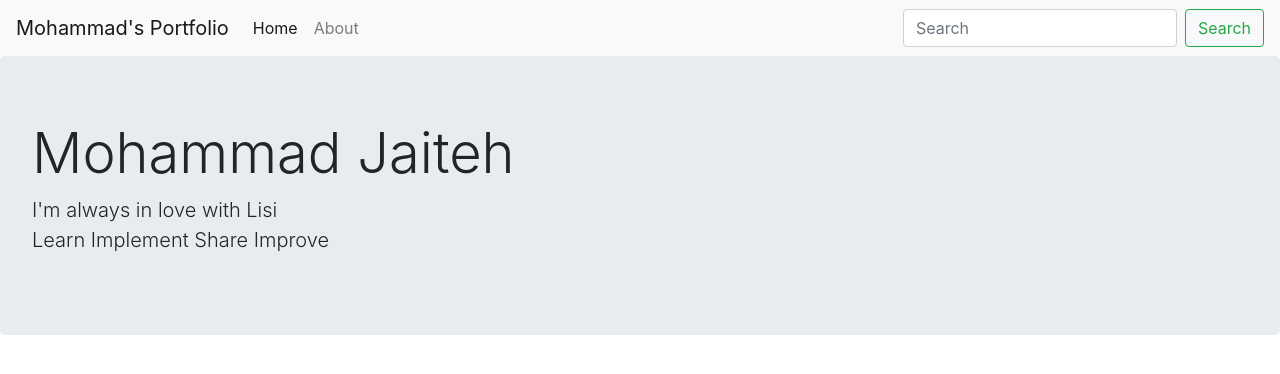
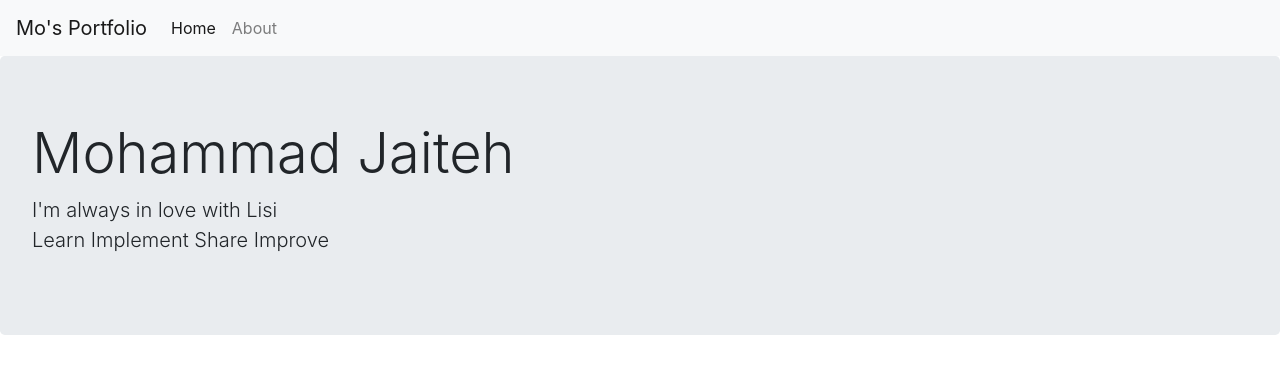
Before and after one commit to younhash/my-portfolio, a plain HTML site: page index.html in a window 1280 px wide. Drawn offline with nearby package versions, Linux system fonts and the light colour scheme.

Commit message:
clean up

```diff
--- a/index.html
+++ b/index.html
@@ -14,7 +14,7 @@
   <body>
     <!-- Navigation -->
     <nav class="navbar navbar-expand-lg navbar-light bg-light">
-        <a class="navbar-brand" href="#">Mohammad's Portfolio</a>
+        <a class="navbar-brand" href="#">Mo's Portfolio</a>
         <button class="navbar-toggler" type="button" data-toggle="collapse" data-target="#navbarSupportedContent" aria-controls="navbarSupportedContent" aria-expanded="false" aria-label="Toggle navigation">
           <span class="navbar-toggler-icon"></span>
         </button>
@@ -30,10 +30,6 @@
             </li>
           </ul>
 
-          <form class="form-inline my-2 my-lg-0">
-            <input class="form-control mr-sm-2" type="search" placeholder="Search" aria-label="Search">
-            <button class="btn btn-outline-success my-2 my-sm-0" type="submit">Search</button>
-          </form>
         </div>
       </nav>
 
```
